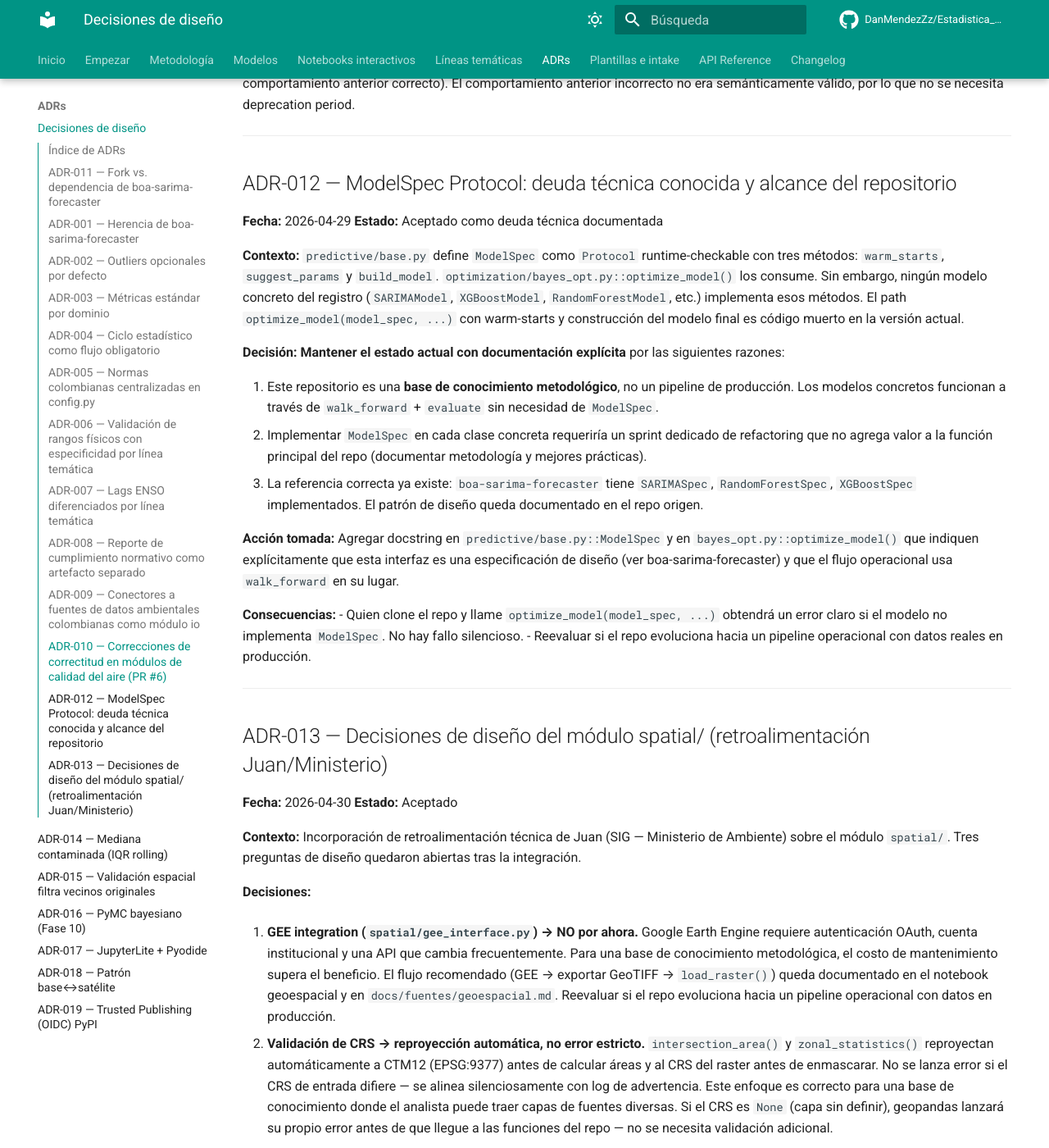
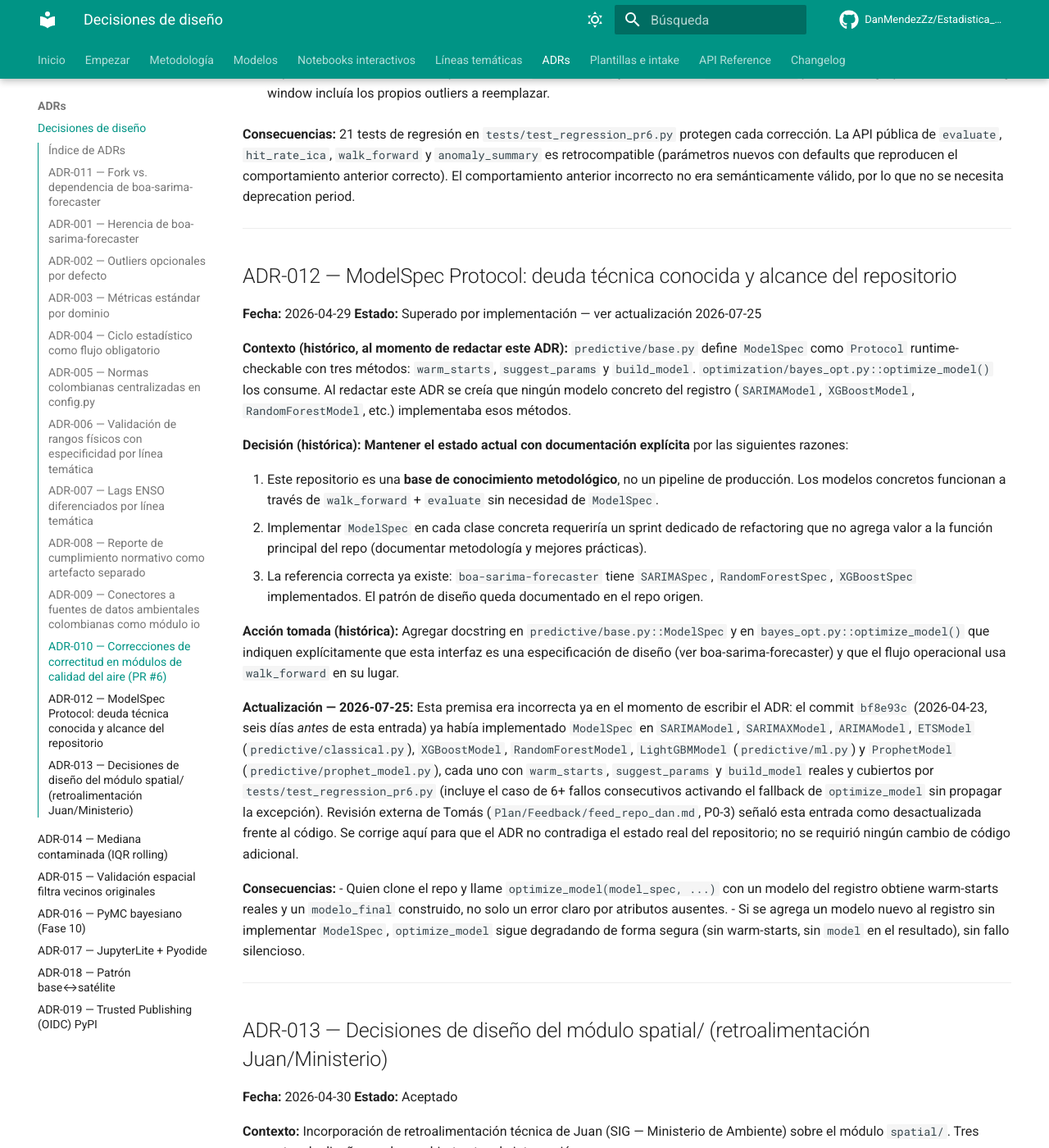
Before and after one commit to DanMendezZz/Estadistica_Ambiental, an MkDocs documentation site: the page built from docs/decisiones.md, in a window 1280 px wide and 1400 px high, scrolled down 6360 px. Shown: the whole window at 82% size. Built offline with MkDocs 1.6.1 and Material for MkDocs 9.7.7, drawn with Linux system fonts in a browser that asks for light colours; comment, search, counter and statistics services are not loaded; some of the changed text lies outside the part shown.

Commit message:
docs(adr): corregir ADR-012, ModelSpec ya estaba implementado cuando se escribio
La revision de Tomas (Plan/Feedback/feed_repo_dan.md, P0-3) senala que ModelSpec
esta "declarado pero no implementado". Al verificar el codigo actual, P0-1 (ruta
hardcodeada en build_notebooks.py), P0-2 (deps pesadas como core) y P0-4 (fechas
ADR/CHANGELOG) ya habian sido corregidos en el commit 49146da. El propio
ModelSpec tambien ya esta implementado en SARIMAModel/SARIMAXModel/ARIMAModel/
ETSModel, XGBoostModel/RandomForestModel/LightGBMModel y ProphetModel desde el
commit 63c5eec (2026-04-23), con cobertura en tests/test_regression_pr6.py
(incluye el fallback tras fallos consecutivos que Tomas pedia verificar).

El problema real que queda es que ADR-012 (redactado 2026-04-29, seis dias
despues de 63c5eec) documenta ModelSpec como deuda tecnica no implementada,
contradiciendo el codigo desde antes de escribirse. Se corrige el ADR para que
no desinforme a quien lo lea, sin tocar codigo ya funcional ni los 8 puntos P1.

```diff
--- a/docs/decisiones.md
+++ b/docs/decisiones.md
@@ -22,7 +22,7 @@
 | 009 | Conectores oficiales a fuentes colombianas                          | 2026-04-22 | Aceptado  |
 | 010 | Correcciones PR #6 (10 bugs en aire/optuna/base/metrics)            | 2026-04-22 | Aceptado  |
 | 011 | Fork vs. dependencia de `boa-sarima-forecaster`                     | 2026-04-23 | Aceptado  |
-| 012 | `ModelSpec` Protocol como deuda técnica documentada                 | 2026-04-29 | Aceptado  |
+| 012 | `ModelSpec` Protocol como deuda técnica documentada                 | 2026-04-29 | Superado* |
 | 013 | Diseño del módulo `spatial/` (sin GEE, CRS auto, warnings perf.)    | 2026-04-30 | Aceptado  |
 | 014 | B1 — Mediana contaminada en IQR rolling (lección desde CAR)         | 2026-05-07 | Aceptado  |
 | 015 | B2 — Validación espacial filtra vecinos `flag == "original"`        | 2026-05-07 | Aceptado  |
@@ -30,6 +30,10 @@
 | 017 | JupyterLite + Pyodide para notebooks ejecutables en navegador       | 2026-05-07 | Aceptado  |
 | 018 | Patrón base↔satélite (separación librería ↔ productos)              | 2026-05-07 | Aceptado  |
 | 019 | Trusted Publishing (OIDC) en PyPI sin tokens de larga vida          | 2026-05-07 | Aceptado  |
+| 020 | `NORMA_FUENTES`: procedencia legal verificada de umbrales normativos | 2026-07-25 | Aceptado  |
+
+\* ADR-012: la decisión original de no implementar `ModelSpec` quedó superada por el commit
+`bf8e93c` (2026-04-23), anterior a la propia fecha de este ADR. Ver actualización 2026-07-25 en la entrada.
 
 ---
 
@@ -235,15 +239,15 @@ La lógica de cálculo vive en `inference/intervals.py::exceedance_report()` (te
 ## ADR-012 — ModelSpec Protocol: deuda técnica conocida y alcance del repositorio
 
 **Fecha:** 2026-04-29
-**Estado:** Aceptado como deuda técnica documentada
+**Estado:** Superado por implementación — ver actualización 2026-07-25
 
-**Contexto:** `predictive/base.py` define `ModelSpec` como `Protocol` runtime-checkable
-con tres métodos: `warm_starts`, `suggest_params` y `build_model`. `optimization/bayes_opt.py::optimize_model()`
-los consume. Sin embargo, ningún modelo concreto del registro (`SARIMAModel`, `XGBoostModel`,
-`RandomForestModel`, etc.) implementa esos métodos. El path `optimize_model(model_spec, ...)` con
-warm-starts y construcción del modelo final es código muerto en la versión actual.
+**Contexto (histórico, al momento de redactar este ADR):** `predictive/base.py` define `ModelSpec`
+como `Protocol` runtime-checkable con tres métodos: `warm_starts`, `suggest_params` y `build_model`.
+`optimization/bayes_opt.py::optimize_model()` los consume. Al redactar este ADR se creía que ningún
+modelo concreto del registro (`SARIMAModel`, `XGBoostModel`, `RandomForestModel`, etc.) implementaba
+esos métodos.
 
-**Decisión:** **Mantener el estado actual con documentación explícita** por las siguientes razones:
+**Decisión (histórica):** **Mantener el estado actual con documentación explícita** por las siguientes razones:
 
 1. Este repositorio es una **base de conocimiento metodológico**, no un pipeline de producción.
    Los modelos concretos funcionan a través de `walk_forward` + `evaluate` sin necesidad de `ModelSpec`.
@@ -252,14 +256,25 @@ warm-starts y construcción del modelo final es código muerto en la versión ac
 3. La referencia correcta ya existe: `boa-sarima-forecaster` tiene `SARIMASpec`, `RandomForestSpec`,
    `XGBoostSpec` implementados. El patrón de diseño queda documentado en el repo origen.
 
-**Acción tomada:** Agregar docstring en `predictive/base.py::ModelSpec` y en `bayes_opt.py::optimize_model()`
-que indiquen explícitamente que esta interfaz es una especificación de diseño (ver boa-sarima-forecaster)
-y que el flujo operacional usa `walk_forward` en su lugar.
+**Acción tomada (histórica):** Agregar docstring en `predictive/base.py::ModelSpec` y en
+`bayes_opt.py::optimize_model()` que indiquen explícitamente que esta interfaz es una especificación
+de diseño (ver boa-sarima-forecaster) y que el flujo operacional usa `walk_forward` en su lugar.
+
+**Actualización — 2026-07-25:** Esta premisa era incorrecta ya en el momento de escribir el ADR: el
+commit `bf8e93c` (2026-04-23, seis días *antes* de esta entrada) ya había implementado `ModelSpec`
+en `SARIMAModel`, `SARIMAXModel`, `ARIMAModel`, `ETSModel` (`predictive/classical.py`), `XGBoostModel`,
+`RandomForestModel`, `LightGBMModel` (`predictive/ml.py`) y `ProphetModel` (`predictive/prophet_model.py`),
+cada uno con `warm_starts`, `suggest_params` y `build_model` reales y cubiertos por
+`tests/test_regression_pr6.py` (incluye el caso de 6+ fallos consecutivos activando el fallback de
+`optimize_model` sin propagar la excepción). Revisión externa de Tomás (`Plan/Feedback/feed_repo_dan.md`,
+P0-3) señaló esta entrada como desactualizada frente al código. Se corrige aquí para que el ADR no
+contradiga el estado real del repositorio; no se requirió ningún cambio de código adicional.
 
 **Consecuencias:**
-- Quien clone el repo y llame `optimize_model(model_spec, ...)` obtendrá un error claro si el modelo
-  no implementa `ModelSpec`. No hay fallo silencioso.
-- Reevaluar si el repo evoluciona hacia un pipeline operacional con datos reales en producción.
+- Quien clone el repo y llame `optimize_model(model_spec, ...)` con un modelo del registro obtiene
+  warm-starts reales y un `modelo_final` construido, no solo un error claro por atributos ausentes.
+- Si se agrega un modelo nuevo al registro sin implementar `ModelSpec`, `optimize_model` sigue
+  degradando de forma segura (sin warm-starts, sin `model` en el resultado), sin fallo silencioso.
 
 ---
 
```
